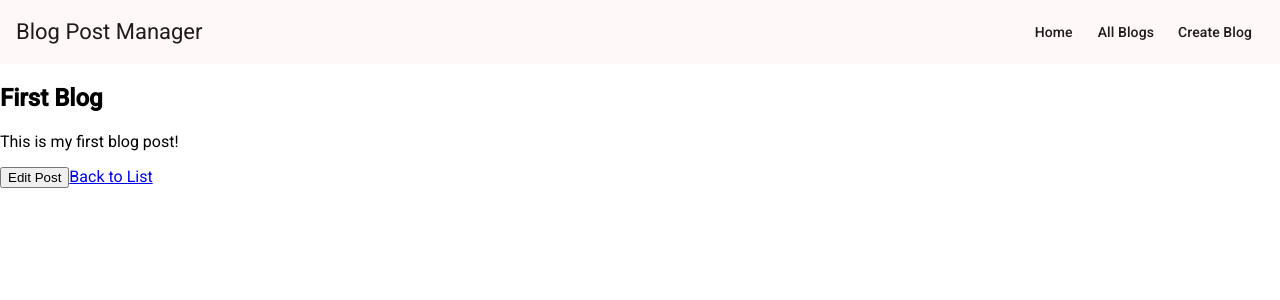
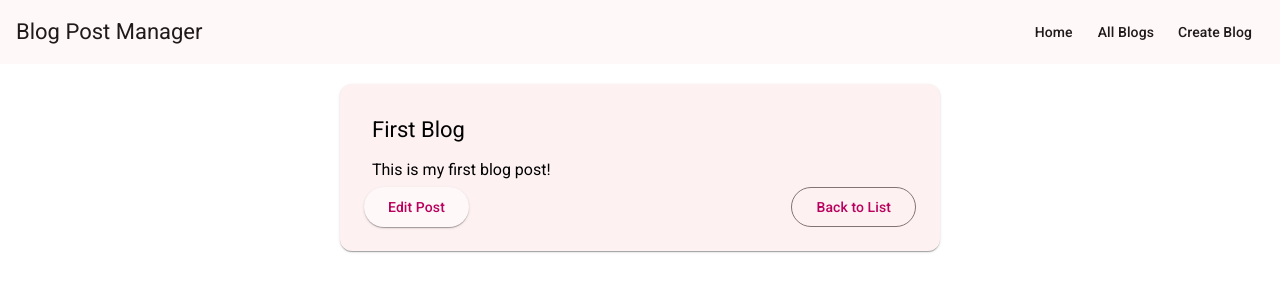
Before and after one commit to Manodiestra/blog-in-angular, an Angular app: page /blogs/1 in a window 1280 px wide. Shown: the top 300 px of the page. Built offline with nearby package versions, Linux system fonts and the light colour scheme; data requests are answered from the project's data file.

Commit message:
make the details page use material as well.

```diff
--- a/src/app/pages/blog-detail/blog-detail.component.css
+++ b/src/app/pages/blog-detail/blog-detail.component.css
@@ -0,0 +1,9 @@
+.blog-detail-card {
+  max-width: 600px;
+  margin: 20px auto;
+  padding: 16px;
+}
+mat-card-actions {
+  display: flex;
+  justify-content: space-between;
+}
--- a/src/app/pages/blog-detail/blog-detail.component.html
+++ b/src/app/pages/blog-detail/blog-detail.component.html
@@ -1,8 +1,18 @@
-<h2>{{ post?.title }}</h2>
-<p>{{ post?.content }}</p>
+<mat-card class="blog-detail-card">
+  <mat-card-header>
+    <mat-card-title>{{ post?.title }}</mat-card-title>
+  </mat-card-header>
 
-<a [routerLink]="['/edit', post?.id]">
-  <button>Edit Post</button>
-</a>
+  <mat-card-content>
+    <p>{{ post?.content }}</p>
+  </mat-card-content>
 
-<a routerLink="/blogs">Back to List</a>
+  <mat-card-actions>
+    <button mat-raised-button color="primary" [routerLink]="['/edit', post?.id]">
+      Edit Post
+    </button>
+    <button mat-stroked-button color="accent" routerLink="/blogs">
+      Back to List
+    </button>
+  </mat-card-actions>
+</mat-card>
--- a/src/app/pages/blog-detail/blog-detail.component.ts
+++ b/src/app/pages/blog-detail/blog-detail.component.ts
@@ -3,11 +3,13 @@ import { ActivatedRoute } from '@angular/router';
 import { CommonModule } from '@angular/common';
 import { RouterModule } from '@angular/router';
 import { BlogService } from '../../services/blog.service';
+import { MatCardModule } from '@angular/material/card';
+import { MatButtonModule } from '@angular/material/button';
 
 @Component({
   selector: 'app-blog-detail',
   standalone: true,
-  imports: [CommonModule, RouterModule],
+  imports: [CommonModule, RouterModule, MatCardModule, MatButtonModule],
   templateUrl: './blog-detail.component.html',
   styleUrls: ['./blog-detail.component.css']
 })
```
